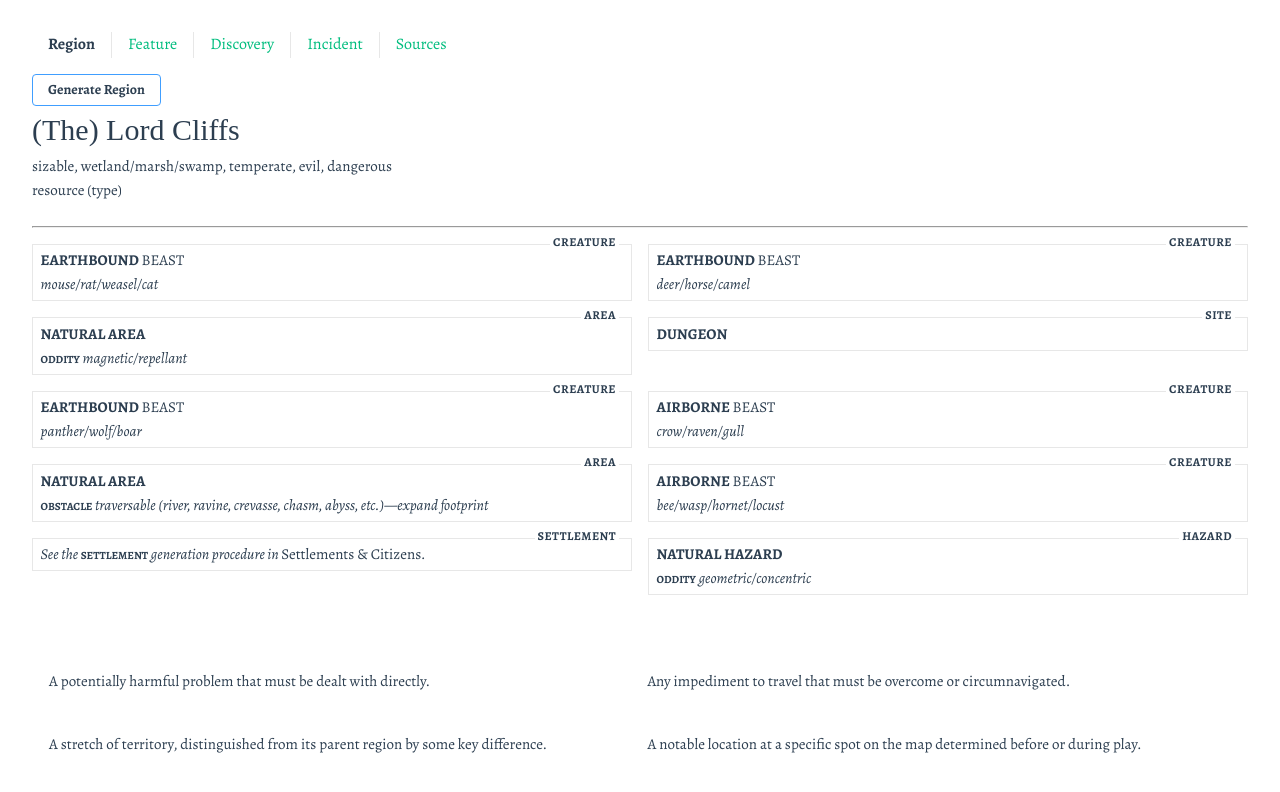
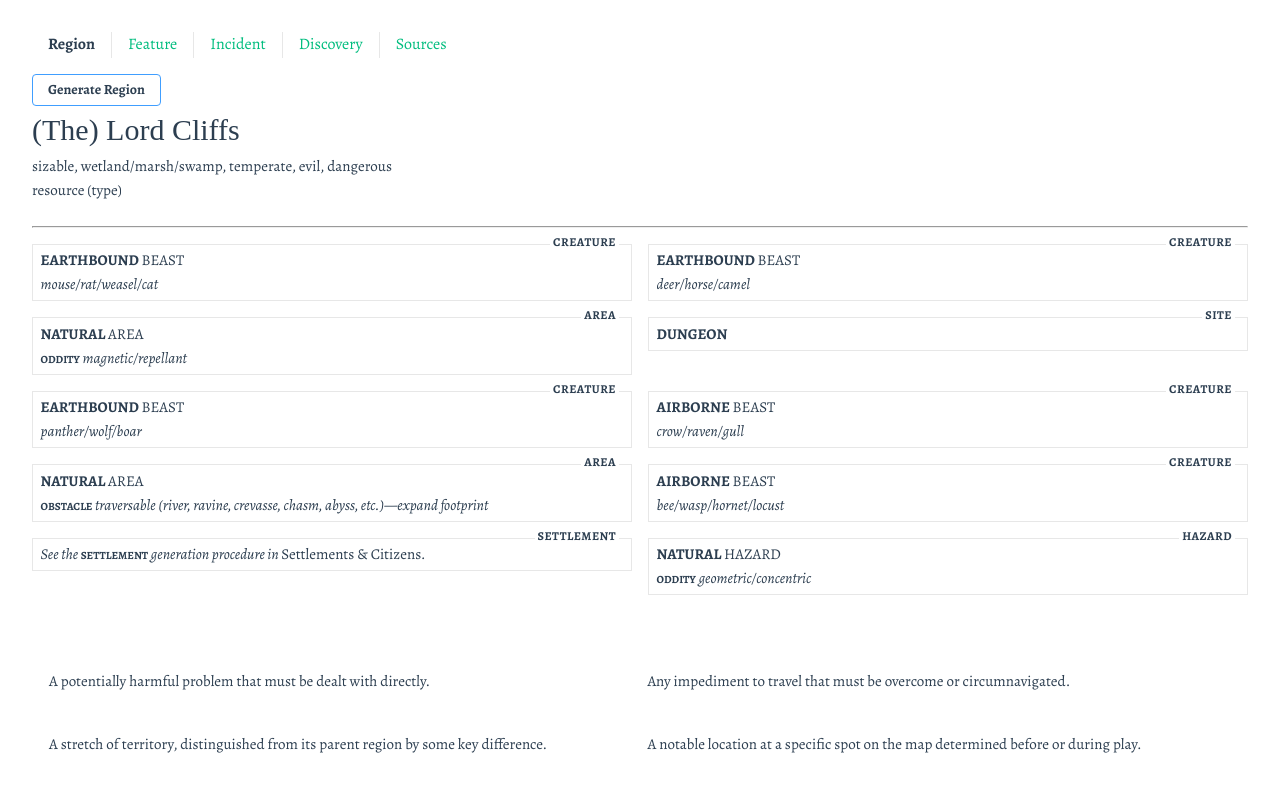
Before and after one commit to morgdalaine/west-marches, a Vue app: page / in a window 1280 px wide. Shown: the top 792 px of the page. Built offline with nearby package versions, Linux system fonts and the light colour scheme; a web font is replaced by a local one.

Commit message:
standarizing styling

```diff
--- a/src/App.vue
+++ b/src/App.vue
@@ -4,8 +4,8 @@
       <nav>
         <RouterLink to="/">Region</RouterLink>
         <RouterLink to="/feature">Feature</RouterLink>
+        <RouterLink to="/incident">Incident</RouterLink>
         <RouterLink to="/discovery">Discovery</RouterLink>
-        <RouterLink to="/incident">Incident</RouterLink>
         <RouterLink to="/sources">Sources</RouterLink>
       </nav>
 
--- a/src/composables/text.ts
+++ b/src/composables/text.ts
@@ -41,6 +41,10 @@ export const transformHTML = (raw: string) => {
   return raw.replace(regex, `<span class="small-caps">$1</span>`);
 };
 
-export const getFeaturePair = (feature: string, detail: string) => {
-  return `${feature} <span class="small-caps">${detail}</span>`;
+export const getSmallCapsPair = (text: string, small: string) => {
+  return `${text} <span class="small-caps">${small}</span>`;
 };
+
+export const getBoldTitlePair = (bold: string, text: string) => {
+  return `${bold} <span class="font-uppercase">${text}</span>`;
+};
--- a/src/enums/creatures.ts
+++ b/src/enums/creatures.ts
@@ -7,6 +7,7 @@ import {
 } from '@/composables/dice';
 import type { ObjectValues } from './enums';
 import { getDetailAberrance, getDetailAbility, getDetailElement, getDetailOddity } from './details';
+import { getBoldTitlePair } from '@/composables/text';
 
 export const CreatureCategoryEnum = {
   MONSTER: 'monster',
@@ -201,26 +202,22 @@ export const getBeastPromptSinglet = () => {
   return dieArray(prompt?.split('/') ?? []);
 };
 
-const getCreaturePair = (category: string, subcategory: string) => {
-  return `${subcategory} <span class="font-uppercase">${category}</span>`;
-};
-
 export const getCreature = (safety = 0): string[] => {
   const category = arrayAtBounded(CREATURE_CATEGORY, dieN(12, safety));
 
   switch (category) {
     case CreatureCategoryEnum.MONSTER: {
       const subcategory = dieWeightedRecord(MONSTER_SUBCATEGORY);
-      return [getCreaturePair(category, subcategory), getMonsterPrompt(subcategory)];
+      return [getBoldTitlePair(subcategory, category), getMonsterPrompt(subcategory)];
     }
     case CreatureCategoryEnum.BEAST: {
       const subcategory = dieWeightedRecord(BEAST_SUBCATEGORY);
-      return [getCreaturePair(category, subcategory), getBeastPrompt(subcategory)];
+      return [getBoldTitlePair(subcategory, category), getBeastPrompt(subcategory)];
     }
     // case CreatureCategoryEnum.HUMANOID:
     default: {
       const subcategory = dieWeightedRecord(HUMANOID_SUBCATEGORY);
-      return [getCreaturePair(category, subcategory), ''];
+      return [getBoldTitlePair(subcategory, category), ''];
     }
   }
 };
--- a/src/enums/incidents/events.ts
+++ b/src/enums/incidents/events.ts
@@ -2,6 +2,7 @@ import { type WeightedRecord, dieWeightedRecord } from '@/composables/dice';
 import type { ObjectValues } from '../enums';
 import { getDetailOddity } from '../details';
 import { getBeastPromptSinglet, getMonsterPromptSinglet } from '../creatures';
+import { getBoldTitlePair } from '@/composables/text';
 
 export const EventCategoryEnum = {
   UNNATURAL_EVENT: 'unnatural event',
@@ -377,10 +378,6 @@ export const EVENT_OPPORTUNITY_SUBCATEGORY: Record<string, WeightedRecord> = {
   [EventOpportunityEnum.DELIVER]: EVENT_OPPORTUNITY_DELIVER,
 };
 
-const getEventPair = (category: string, subcategory: string) => {
-  return `${subcategory} <span class="font-uppercase">${category}</span>`;
-};
-
 export const getEventCategory = () => dieWeightedRecord(EVENT_CATEGORY);
 export const getEvent = () => {
   const category = getEventCategory();
@@ -418,13 +415,6 @@ export const getEvent = () => {
         return '';
     }
   })();
-  // const prompt = (() => {
-  //   console.debug(subcategory);
-  //   switch (subcategory) {
-  //     default:
-  //       return 'An event <span class="font-normal">(Settlements & Citizens)</span> is something notable that occurs within the bounds of a community.';
-  //   }
-  // })();
 
-  return [getEventPair(category, subcategory), prompt];
+  return [getBoldTitlePair(subcategory, category), prompt];
 };
--- a/src/enums/incidents/hazards.ts
+++ b/src/enums/incidents/hazards.ts
@@ -1,6 +1,6 @@
 import { dieN, dieWeightedRecord, type WeightedRecord } from '@/composables/dice';
 import { getDetailMagicType, getDetailElement, getDetailOddity } from '../details';
-import { getFeaturePair } from '@/composables/text';
+import { getBoldTitlePair, getSmallCapsPair } from '@/composables/text';
 
 export const HAZARD_UNNATURAL: WeightedRecord = {
   'taint/blight/curse': 5,
@@ -29,7 +29,7 @@ export const getHazardNatural = () => {
 
 export const getHazard = () => {
   const index = dieN(10, 1);
-  let subcategory = 'Natural Hazard';
+  let subcategory = getBoldTitlePair('Natural', 'Hazard');
 
   // unnatural
   if (index === 1) {
@@ -37,14 +37,14 @@ export const getHazard = () => {
     let feature = dieWeightedRecord(HAZARD_UNNATURAL);
 
     if (feature === 'magical') {
-      subcategory = `${feature} Hazard`;
-      feature = getFeaturePair(getHazardNatural(), getDetailMagicType());
+      subcategory = getBoldTitlePair(feature, 'Hazard');
+      feature = getSmallCapsPair(getHazardNatural(), getDetailMagicType());
     } else if (feature === 'planar') {
-      subcategory = `${feature} Hazard`;
-      feature = getFeaturePair(getHazardNatural(), getDetailElement());
+      subcategory = getBoldTitlePair(feature, 'Hazard');
+      feature = getSmallCapsPair(getHazardNatural(), getDetailElement());
     } else if (feature === 'divine') {
-      subcategory = `${feature} Hazard`;
-      feature = getFeaturePair(getHazardNatural(), 'attach diety');
+      subcategory = getBoldTitlePair(feature, 'Hazard');
+      feature = getSmallCapsPair(getHazardNatural(), 'attach diety');
     }
 
     return [subcategory, feature];
--- a/src/enums/incidents/obstacles.ts
+++ b/src/enums/incidents/obstacles.ts
@@ -1,6 +1,6 @@
 import { dieN, dieWeightedRecord, type WeightedRecord } from '@/composables/dice';
 import { getDetailMagicType, getDetailElement, getDetailOddity } from '../details';
-import { getFeaturePair } from '@/composables/text';
+import { getBoldTitlePair, getSmallCapsPair } from '@/composables/text';
 
 export const OBSTACLE_UNNATURAL: WeightedRecord = {
   'magical': 7,
@@ -26,21 +26,21 @@ export const getObstacleNatural = () => {
 
 export const getObstacle = () => {
   const index = dieN(10, 1);
-  let subcategory = 'Natural Obstacle';
+  let subcategory = getBoldTitlePair('Natural', 'Obstacle');
 
   // unnatural
   if (index === 1) {
     let feature = dieWeightedRecord(OBSTACLE_UNNATURAL);
 
     if (feature === 'magical') {
-      subcategory = `${feature} Obstacle`;
-      feature = getFeaturePair(getObstacleNatural(), getDetailMagicType());
+      subcategory = getBoldTitlePair(feature, 'Obstacle');
+      feature = getSmallCapsPair(getObstacleNatural(), getDetailMagicType());
     } else if (feature === 'planar') {
-      subcategory = `${feature} Obstacle`;
-      feature = getFeaturePair(getObstacleNatural(), getDetailElement());
+      subcategory = getBoldTitlePair(feature, 'Obstacle');
+      feature = getSmallCapsPair(getObstacleNatural(), getDetailElement());
     } else if (feature === 'divine') {
-      subcategory = `${feature} Obstacle`;
-      feature = getFeaturePair(getObstacleNatural(), 'attach diety');
+      subcategory = getBoldTitlePair(feature, 'Obstacle');
+      feature = getSmallCapsPair(getObstacleNatural(), 'attach diety');
     }
 
     return [subcategory, feature];
--- a/src/enums/regions/areas.ts
+++ b/src/enums/regions/areas.ts
@@ -2,7 +2,7 @@ import { dieN, dieWeightedRecord, type WeightedRecord } from '@/composables/dice
 import { getDetailMagicType, getDetailElement, getDetailOddity } from '../details';
 import { getHazardNatural } from '@/enums/incidents/hazards';
 import { getObstacleNatural } from '@/enums/incidents/obstacles';
-import { getFeaturePair } from '@/composables/text';
+import { getBoldTitlePair, getSmallCapsPair } from '@/composables/text';
 
 export const AREA_UNNATURAL: WeightedRecord = {
   'magical': 6,
@@ -31,21 +31,21 @@ export const getAreaNatural = () => {
 
 export const getArea = () => {
   const index = dieN(10, 1);
-  let subcategory = 'Natural Area';
+  let subcategory = getBoldTitlePair('Natural', 'Area');
 
   // unnatural
   if (index === 1) {
     let feature = dieWeightedRecord(AREA_UNNATURAL);
 
     if (feature === 'magical') {
-      subcategory = `${feature} Area`;
-      feature = getFeaturePair(getAreaNatural(), getDetailMagicType());
+      subcategory = getBoldTitlePair(feature, 'Area');
+      feature = getSmallCapsPair(getAreaNatural(), getDetailMagicType());
     } else if (feature === 'planar') {
-      subcategory = `${feature} Area`;
-      feature = getFeaturePair(getAreaNatural(), getDetailElement());
+      subcategory = getBoldTitlePair(feature, 'Area');
+      feature = getSmallCapsPair(getAreaNatural(), getDetailElement());
     } else if (feature === 'divine') {
-      subcategory = `${feature} Area`;
-      feature = getFeaturePair(getAreaNatural(), 'attach diety');
+      subcategory = getBoldTitlePair(feature, 'Area');
+      feature = getSmallCapsPair(getAreaNatural(), 'attach diety');
     }
 
     return [subcategory, feature];
--- a/src/views/IncidentView.vue
+++ b/src/views/IncidentView.vue
@@ -1,14 +1,10 @@
 <template>
   <div class="incident">
     <el-button-group>
-      <el-button type="success"
-                 @click="generateIncidents(IncidentCategoryEnum.SETTLEMENT)">Generate {{ IncidentCategoryEnum.SETTLEMENT }}</el-button>
-      <el-button type="primary"
-                 @click="generateIncidents(IncidentCategoryEnum.ROAD)">{{ IncidentCategoryEnum.ROAD }}</el-button>
-      <el-button type="warning"
-                 @click="generateIncidents(IncidentCategoryEnum.WILDERNESS)">{{ IncidentCategoryEnum.WILDERNESS }}</el-button>
-      <el-button type="danger"
-                 @click="generateIncidents(IncidentCategoryEnum.DUNGEON)">{{ IncidentCategoryEnum.DUNGEON }}</el-button>
+      <el-button @click="generateIncidents(IncidentCategoryEnum.SETTLEMENT)">Generate {{ IncidentCategoryEnum.SETTLEMENT }}</el-button>
+      <el-button @click="generateIncidents(IncidentCategoryEnum.ROAD)">{{ IncidentCategoryEnum.ROAD }}</el-button>
+      <el-button @click="generateIncidents(IncidentCategoryEnum.WILDERNESS)">{{ IncidentCategoryEnum.WILDERNESS }}</el-button>
+      <el-button @click="generateIncidents(IncidentCategoryEnum.DUNGEON)">{{ IncidentCategoryEnum.DUNGEON }}</el-button>
     </el-button-group>
 
     <br />
```
